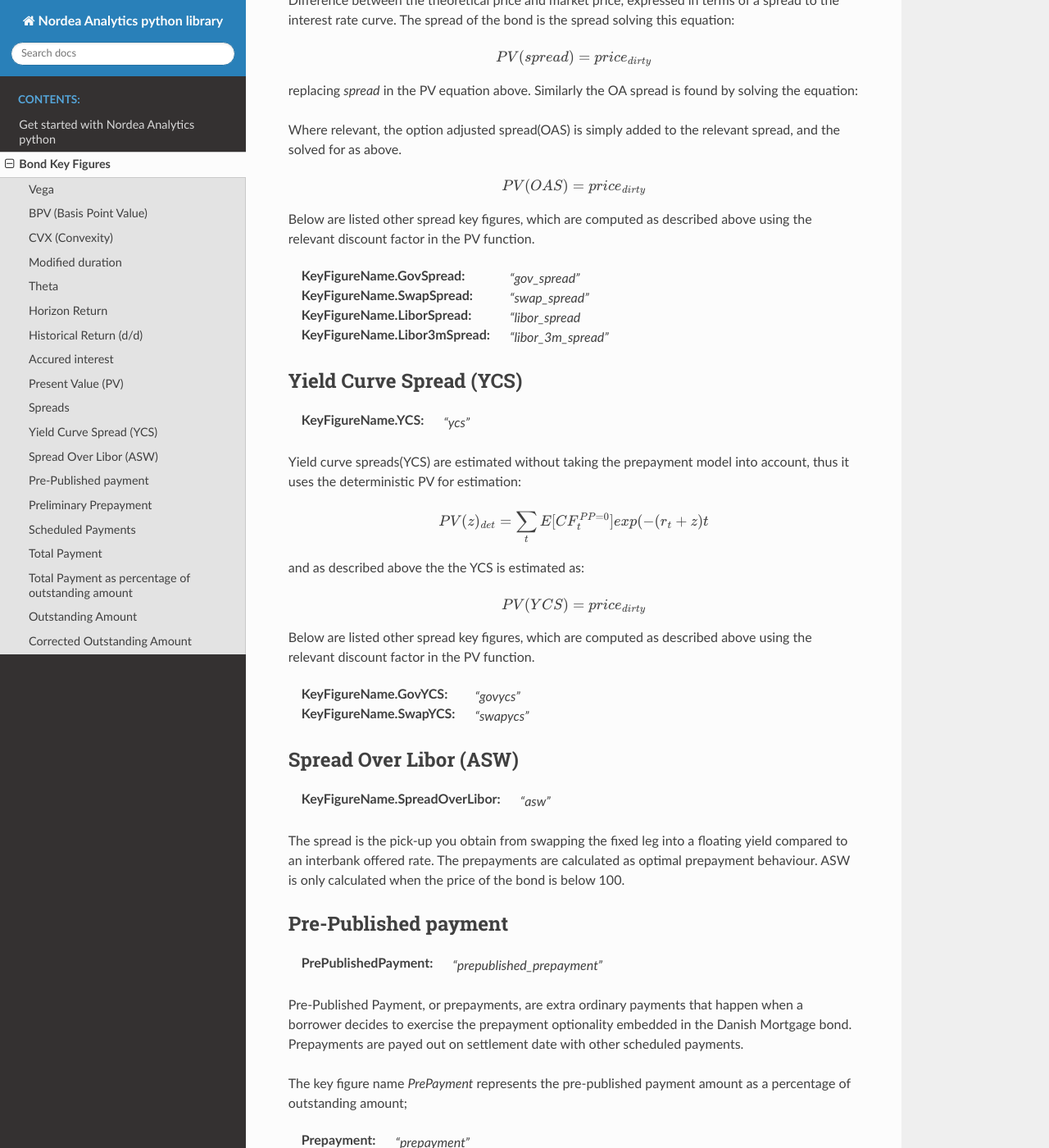
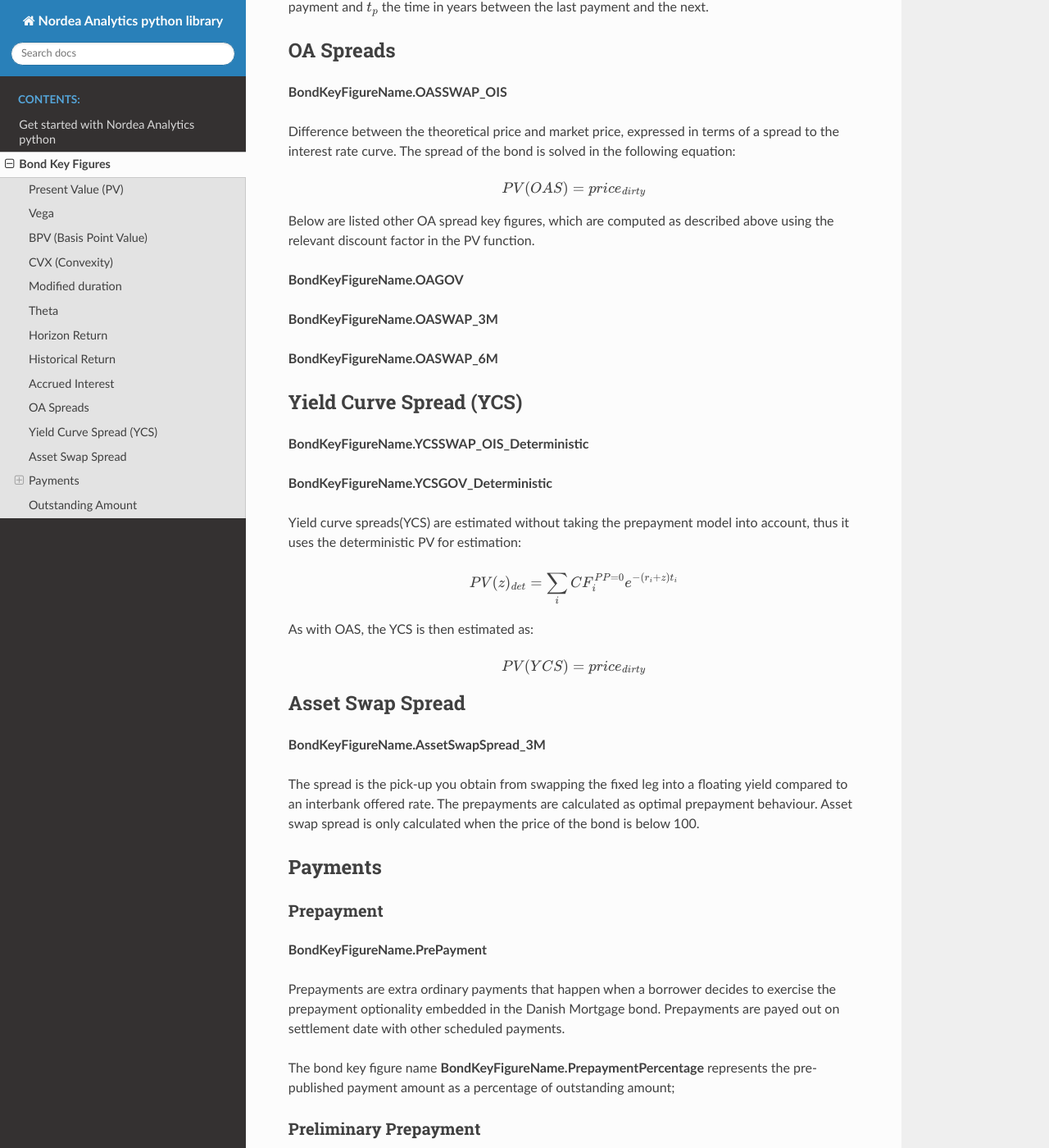
Before and after one commit to NordeaOSS/nordea-analytics, a Sphinx documentation site: the page built from docs/source/bond_key_figures.rst, in a window 1280 px wide and 1400 px high, scrolled down 3049 px. Shown: the whole window at 82% size. Built offline with Sphinx 7.4.7 and the Read the Docs theme 2.0.0, drawn with Linux system fonts in a browser that asks for light colours; some of the changed text lies outside the part shown.

Commit message:
update 0.5.0

```diff
--- a/docs/source/bond_key_figures.rst
+++ b/docs/source/bond_key_figures.rst
@@ -6,99 +6,113 @@ are those that require Monte Carlo simulation of interest rate paths and resulti
 resulting from prepayments as predicted by the prepayment model. The deterministic ones are those that can be computed
 directly from the rate curves and use cash flow with no prepayments.
 
-Most key figures described below are and the stochastic key figures, but the deterministic version of the key figure can
-often be retrieved by adding "Det" as prefix to the key figure name, for example;
-
-:KeyFigureName.DetBPVP: `"detbpvp"`
-
 Danish Mortgage bonds with embedded optionality (Callable and Fixed Floaters) are modelled with the prepayment model,
 and thus have option adjusted(OA) key figures. In these cases the prepayment model cash flow and the option
-adjusted spread(OAS, estimation described below) is used for the estimation. This is embedded where relevant, and thus
+adjusted spread(OAS, described below) is used for the estimation. This is embedded where relevant, and thus
 does not need to be specified when retrieving the key figure values.
 
-Note, all key figures available in the library are listed in the :class:`KeyFigureName <nordea_analytics.key_figure_name.KeyFigureName>`
-class and can be retrieved with the function :meth:`get_key_figures() <nordea_analytics.nordea_analytics_service.NordeaAnalyticsService.get_key_figures>`.
+Note, all key figures available in the library are listed in the :class:`BondKeyFigureName <nordea_analytics.bond_key_figure_name.KeyFigureName>`
+class and can be retrieved with the function :meth:`get_bond_key_figures() <nordea_analytics.nordea_analytics_service.NordeaAnalyticsService.get_bond_key_figures>`.
+
+Present Value (PV)
+--------------------
+**BondKeyFigureName.PresentValue**
+
+The present value of a bond, with a spread of z.
+
+.. math::
+    PV(R, \sigma, z) = E^{Q}_{0}\left[\sum_{i} CF_{i}(R, \sigma) df_{i}(R, z)\right],
+
+where:
+
+:math:`E^{Q}_{0}` = Expected risk netural values given known information today information
+
+:math:`R` = sets of rate curves (both discounting and forward)
+
+:math:`\sigma` = represents the swaption volatility in the stochastic rate curve model
+
+:math:`z` = the option adjusted spread
+
+:math:`CF_{i}` = cash flow at time i
+
+:math:`df_{i}` = discount factor at time i
 
 Vega
 ------
+**BondKeyFigureName.Vega**
 
-:KeyFigureName.Vega: `"vega"`
-This key figure shows how much the present value of a bond changes if the
-volatility of the rates increase, measured per bond for a one percentage point
-volatility change (e.g. kroner per bond per percentage point).
+This approximation of vega shows how much the present value changes with respect to the swaption volatility.
 
 .. math::
     \nu = \frac{\delta}{\delta \sigma_{ATM}} PV
 
+where :math:`\sigma_{ATM}` is the at-the-money swaption volatility.
+
 BPV (Basis Point Value)
------
+------------------------
+**BondKeyFigureName.BPVP**
 
-:KeyFigureName.BPVP: `"bpvp"`
-This key figure shows how much the present value of a bond changes if the
-rates decrease, measured in currency unit per one percentage point (e.g. kroner per percentage point).
+This key figure shows how much the present value of a bond changes with respect to rates.
 
 .. math::
     BPV = - \frac{\delta}{\delta R} PV(R)
 
-where `R` is the bumped interest rate curve
+CVX (Convexity)
+------------------
+**BondKeyFigureName.CVXP**
 
-CVX (Convexity)
------
-
-:KeyFigureName.CVXP: `"cvxp"`
-This key figure shows how much the BPV of a bond changes if the rates decrease, measured in currency unit per one
-percentage point squared (e.g. kroner per percentage point squared).
+This key figure shows how much the BPV of a bond changes if the rates decrease and increased by :math:`\Delta`
 
 .. math::
     CVX = \frac{\frac{\delta}{\delta R} PV(R+\Delta) - \frac{\delta}{\delta R} PV(R)}{\Delta}
 
-where `BPV` is the bumped BPV.
+where :math:`\Delta` is 30bp for Danish Mortgage Bonds and 20bp for Capped floaters.
 
 Modified duration
 ------------------
+**BondKeyFigureName.OAModifiedDuration**
 
-:KeyFigureName.ModifiedDuration: `"modduration"`
-This key figure shows how much the present value of a bond changes - per invested currency unit - if the rates decrease
-measured in currency unit per one percentage point (e.g. kroner per invested krone per percentage point).
+This key figure shows how much the present value of a bond changes with respect to changes in rates, per invested currency unit.
 
 .. math::
     ModDur = \frac{BPV}{\frac{price_{dirty}}{par}}
 
-where :math:`par` is the bond's notional (in most cases 100 DKK) and :math:`price_{dirty}` is bonds quote + accured interest.
+where :math:`par` is the bond's notional (in most cases 100 DKK) and :math:`price_{dirty}` is bonds quote + accrued interests.
 
 Theta
 ------
+**BondKeyFigureName.Theta**
 
-:KeyFigureName.Theta: `"theta"`
 This key figure measures the drift of the bond price due to the passage of time.
 
 .. math::
     \Theta = (r_{0} + spread) price_{dirty}
 
 Horizon Return
------------
+---------------
+**BondKeyFigureName.HorizonReturn3M**
 
-:KeyFigureName.Return3M: `"return3m"`
-:KeyFigureName.Return6M: `"return6m"`
-:KeyFigureName.Return12M: `"return12m"`
+**BondKeyFigureName.HorizonReturn6M**
+
+**BondKeyFigureName.HorizonReturn12M**
 
 Forward looking return of holding the bonds for x months while holding all other assumptions fixed.
 
-Historical Return (d/d)
+Historical Return
 ------------------
 
-:KeyFigureName.InternalPriceTotalReturn: `"dd_total_internal"`
+**BondKeyFigureName.HistoricalReturnAccumulated**
 
-The actual one day return of holding the bond.
+The accumulated one day return of holding the bond. Starting AccReturn at t=0 is 100%.
 
 .. math::
-    Retrun_{t(0)} = \frac{price_{dirty,t(1)} - price_{dirty,t(0)}}{price_{dirty,t(0)}}
+    AccReturn_{t(i)} = Return_{t(i-1)} + Retrun_{t(i)}
 
 
-Accured interest
+Accrued Interest
 -----------------
+**BondKeyFigureName.AccruedInterest**
 
-:KeyFigureName.AccruedInterest: `"accint"`
 This key figure shows how much interest a bond has accrued since the last coupon payment.
 
 .. math::
@@ -107,137 +121,94 @@ This key figure shows how much interest a bond has accrued since the last coupon
 where :math:`c_{term}` is the coupon for the term in question(e.g.3%=4), :math:`t_{i}` the time in years since last
 coupon payment and :math:`t_{p}` the time in years between the last payment and the next.
 
-Present Value (PV)
---------------------
+OA Spreads
+--------
+**BondKeyFigureName.OASSWAP_OIS**
 
-:KeyFigureName.PresentValue: `"present_value"`
-The present value of a bond, with a spread of z.
-
-.. math::
-    PV(z) = \sum_{t}{E[CF_{t}  exp(-(r_{t} + z)t]}
-
-Spreads
---------
-
-:KeyFigureName.SPREAD: `"spread"`
 Difference between the theoretical price and market price, expressed in terms of a spread to the interest rate curve.
-The spread of the bond is the spread solving this equation:
-
-.. math::
-    PV (spread) = price_{dirty}
-
-replacing `spread` in the PV equation above. Similarly the OA spread is found by solving the equation:
-
-Where relevant, the option adjusted spread(OAS) is simply added to the relevant spread, and the solved for
-as above.
+The spread of the bond is solved in the following equation:
 
 .. math::
     PV (OAS) = price_{dirty}
 
-Below are listed other spread key figures, which are computed as described above using the relevant discount factor
+Below are listed other OA spread key figures, which are computed as described above using the relevant discount factor
 in the PV function.
 
-:KeyFigureName.GovSpread: `"gov_spread"`
+**BondKeyFigureName.OAGOV**
 
-:KeyFigureName.SwapSpread: `"swap_spread"`
+**BondKeyFigureName.OASWAP_3M**
 
-:KeyFigureName.LiborSpread: `"libor_spread`
+**BondKeyFigureName.OASWAP_6M**
 
-:KeyFigureName.Libor3mSpread: `"libor_3m_spread"`
 Yield Curve Spread (YCS)
 -------------------------
+**BondKeyFigureName.YCSSWAP_OIS_Deterministic**
 
-:KeyFigureName.YCS: `"ycs"`
+**BondKeyFigureName.YCSGOV_Deterministic**
 
 Yield curve spreads(YCS) are estimated without taking the prepayment model into account, thus it uses the deterministic
 PV for estimation:
 
 .. math::
-    PV(z)_{det} = \sum_{t}{E[CF_{t}^{PP=0}] exp(-(r_{t} + z)t}
+    PV(z)_{det} = \sum_{i} CF_{i}^{PP=0} e^{-(r_{i} + z)t_{i}}
 
-and as described above the the YCS is estimated as:
+As with OAS, the YCS is then estimated as:
 
 .. math::
     PV (YCS) = price_{dirty}
 
-Below are listed other spread key figures, which are computed as described above using the relevant discount factor
-in the PV function.
 
-:KeyFigureName.GovYCS: `"govycs"`
-
-:KeyFigureName.SwapYCS: `"swapycs"`
-
-Spread Over Libor (ASW)
+Asset Swap Spread
 ------------------------
-
-:KeyFigureName.SpreadOverLibor: `"asw"`
+**BondKeyFigureName.AssetSwapSpread_3M**
 
 The spread is the pick-up you obtain from swapping the fixed leg into a floating yield compared
-to an interbank offered rate. The prepayments are calculated as optimal prepayment behaviour. ASW is only calculated
-when the price of the bond is below 100.
+to an interbank offered rate. The prepayments are calculated as optimal prepayment behaviour. Asset swap spread is only
+calculated when the price of the bond is below 100.
 
+Payments
+----------
+Prepayment
+^^^^^^^^^^^
+**BondKeyFigureName.PrePayment**
 
-Pre-Published payment
-------------
-
-:PrePublishedPayment: `"prepublished_prepayment"`
-
-Pre-Published Payment, or prepayments, are extra ordinary payments that happen when a borrower decides to exercise the
+Prepayments are extra ordinary payments that happen when a borrower decides to exercise the
 prepayment optionality embedded in the Danish Mortgage bond. Prepayments are payed out on settlement date with other
 scheduled payments.
 
-The key figure name `PrePayment` represents the pre-published payment amount as a percentage of outstanding amount;
-
-:Prepayment: `"prepayment"`
+The bond key figure name **BondKeyFigureName.PrepaymentPercentage** represents the pre-published payment amount as a
+percentage of outstanding amount;
 
 Preliminary Prepayment
-------------------------
-
-:KeyFigureName.PreliminaryPrepayment: `"prelimprepayment"`
+^^^^^^^^^^^^^^^^^^^^^^^
+**BondKeyFigureName.PreliminaryPrepayment**
 
 The prepayment amount known for the upcoming settlement date. Published weekly, most often on Mondays.
 
-The key figure name `PreliminaryPrepaymentPercentage` represents the preliminary pre payment amount as a percentage
-of outstanding amount;
+The key figure name **BondKeyFigureName.PreliminaryPrepaymentPercentage** represents the preliminary pre payment
+amount as a percentage of outstanding amount.
 
-:PreliminaryPrepaymentPercentage: `"ppp"`
-
-Scheduled Payments
--------------------
-
-:KeyFigureName.ScheduledPayment: `"schedpayment"`
+Payment Scheduled
+^^^^^^^^^^^^^^^^^^^
+**BondKeyFigureName.PaymentScheduled**
 
 Ordinary payment at settlement date.
 
-Total Payment
----------------
-
-:KeyFigureName.TotalPaymentAmt: `"totpaymentamt"`
+Payment Total
+^^^^^^^^^^^^^^^
+**KeyFigureName.PaymentTotal**
 
 Total payment payed out at the settlement date.
 
 .. math::
     Scheduled Payment + Prepayment.
 
-Total Payment as percentage of outstanding amount
--------------------------------------------------
-
-:KeyFigureName.TotalPayment: `"totpayment"`
-
-.. math::
-    \frac{Total Payment}{Outstanding Amount}
-
 Outstanding Amount
 -------------------
-
-:KeyFigureName.OutstandingAmount: `"outstanding_amount"`
+**BondKeyFigureName.OutstandingAmount**
 
 Outstanding amount at the settlement date. Given no buy backs or issuance, this amount should decrease by the amount of
 the Total Payment every settlement date.
 
-Corrected Outstanding Amount
------------------------------
-
-:KeyFigureName.CorrectedOutstandingAmount: `"corrected_outstanding_amount"`
-
-Outstanding amount 2 business days before the settlement date.
+The key figure **BondKeyFigureName.OutstandingAmountCorrected** represents the outstanding amount 2 business days
+before the settlement date.
--- a/docs/source/conf.py
+++ b/docs/source/conf.py
@@ -26,7 +26,7 @@ copyright = '2021, Desk Quants'
 author = 'Desk Quants'
 
 # The full version, including alpha/beta/rc tags
-release = '0.4.1'
+release = '0.5.0'
 
 
 # -- General configuration ---------------------------------------------------
@@ -45,7 +45,7 @@ def setup(app):
 autoapi_type = 'python'
 cd = os.getcwd()
 if 'readthedocs.org' in cd:
-    autoapi_dirs = ['/home/docs/checkouts/readthedocs.org/user_builds/nordea-analytics/checkouts/latest']
+    autoapi_dirs = ['/home/docs/checkouts/readthedocs.org/user_builds/nordea-analytics/checkouts/' + release]
 else:
     autoapi_dirs = [na_analytics_src]
 
```
Also changed, not shown: docs/source/getting_started.rst (+3 -8 lines).
